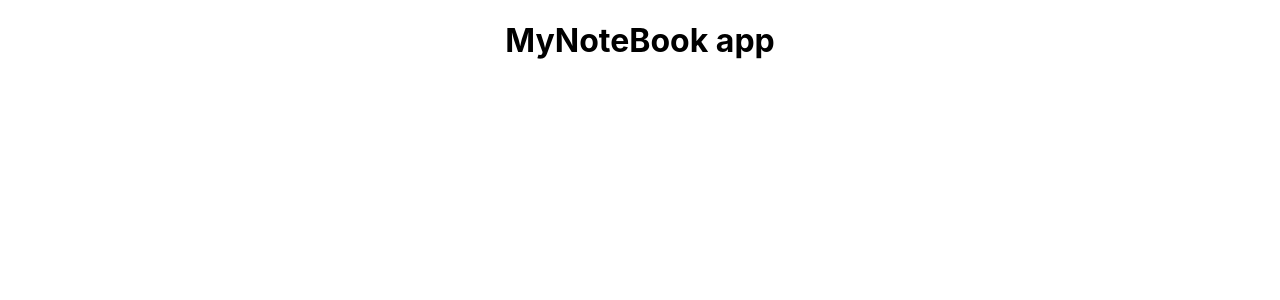
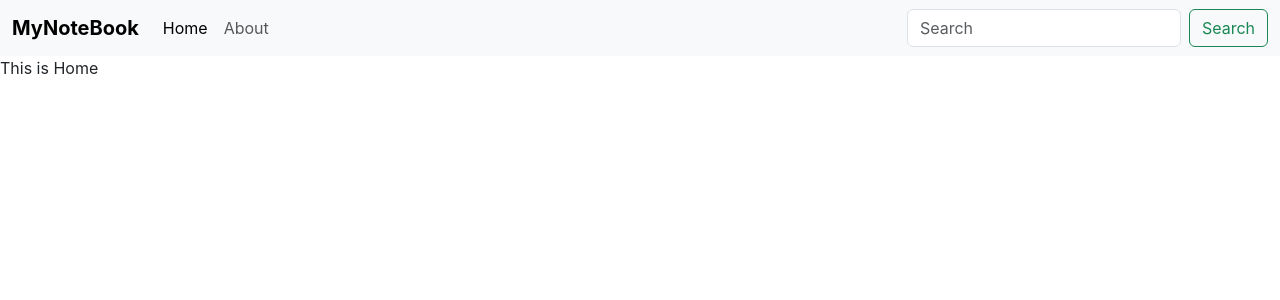
Before and after one commit to gauravssah/MyNoteBook, a React (Create React App) app: page / in a window 1280 px wide. Shown: the top 300 px of the page. Built offline with nearby package versions, Linux system fonts and the light colour scheme.

Commit message:
Note App components created, like - navbar, home, about. and react router inititated and working properly

```diff
--- a/public/index.html
+++ b/public/index.html
@@ -1,14 +1,12 @@
 <!DOCTYPE html>
 <html lang="en">
+
 <head>
   <meta charset="utf-8" />
   <link rel="icon" href="%PUBLIC_URL%/favicon.ico" />
   <meta name="viewport" content="width=device-width, initial-scale=1" />
   <meta name="theme-color" content="#000000" />
-    <meta
-      name="description"
-      content="Web site created using create-react-app"
-    />
+  <meta name="description" content="Web site created using create-react-app" />
   <link rel="apple-touch-icon" href="%PUBLIC_URL%/logo192.png" />
   <!--
       manifest.json provides metadata used when your web app is installed on a
@@ -24,8 +22,13 @@
       work correctly both with client-side routing and a non-root public URL.
       Learn how to configure a non-root public URL by running `npm run build`.
     -->
-    <title>React App</title>
+  <title>MyNoteBook - Your Digital Notebook</title>
+
+  <!-- BootStrap CSS -->
+  <link href="https://cdn.jsdelivr.net/npm/bootstrap@5.3.1/dist/css/bootstrap.min.css" rel="stylesheet"
+    integrity="sha384-4bw+/aepP/YC94hEpVNVgiZdgIC5+VKNBQNGCHeKRQN+PtmoHDEXuppvnDJzQIu9" crossorigin="anonymous">
 </head>
+
 <body>
   <noscript>You need to enable JavaScript to run this app.</noscript>
   <div id="root"></div>
@@ -39,5 +42,11 @@
       To begin the development, run `npm start` or `yarn start`.
       To create a production bundle, use `npm run build` or `yarn build`.
     -->
+
+  <!-- BootStrap JS -->
+  <script src="https://cdn.jsdelivr.net/npm/bootstrap@5.3.1/dist/js/bootstrap.bundle.min.js"
+    integrity="sha384-HwwvtgBNo3bZJJLYd8oVXjrBZt8cqVSpeBNS5n7C8IVInixGAoxmnlMuBnhbgrkm"
+    crossorigin="anonymous"></script>
 </body>
+
 </html>
--- a/src/App.js
+++ b/src/App.js
@@ -1,10 +1,31 @@
 import './App.css';
+import Navbar from './components/Navbar';
+import Home from './components/Home';
+import About from './components/About';
+import { BrowserRouter, Routes, Route } from "react-router-dom";
+
+
 
 function App() {
   return (
-    <div className="App">
-      <h1>MyNoteBook app</h1>
-    </div>
+    < >
+      <BrowserRouter>
+        <Navbar />
+
+        <Routes>
+          <Route exact path="/" element={<Home />} />
+          <Route exact path="/home" element={<Home />} />
+          <Route exact path="/about" element={<About />} />
+
+
+
+
+
+        </Routes>
+
+      </BrowserRouter>
+
+    </>
   );
 }
 
--- /dev/null
+++ b/src/components/About.js
@@ -0,0 +1,11 @@
+import React from 'react'
+
+const About = () => {
+    return (
+        <div>
+            This is About
+        </div>
+    )
+}
+
+export default About
--- /dev/null
+++ b/src/components/Home.js
@@ -0,0 +1,12 @@
+import React from 'react'
+
+const Home = () => {
+    return (
+        <div>
+            This is Home
+
+        </div>
+    )
+}
+
+export default Home
--- /dev/null
+++ b/src/components/Navbar.js
@@ -0,0 +1,45 @@
+import React from 'react';
+import { Link } from "react-router-dom";
+
+const Navbar = () => {
+    return (
+        <nav className="navbar navbar-expand-lg bg-body-tertiary">
+            <div className="container-fluid">
+                <Link className="navbar-brand" to="/"> <strong>MyNoteBook</strong></Link>
+                <button className="navbar-toggler" type="button" data-bs-toggle="collapse" data-bs-target="#navbarSupportedContent" aria-controls="navbarSupportedContent" aria-expanded="false" aria-label="Toggle navigation">
+                    <span className="navbar-toggler-icon"></span>
+                </button>
+                <div className="collapse navbar-collapse" id="navbarSupportedContent">
+                    <ul className="navbar-nav me-auto mb-2 mb-lg-0">
+                        <li className="nav-item">
+                            <Link className="nav-link active" aria-current="page" to="/home">Home</Link>
+                        </li>
+                        <li className="nav-item">
+
+
+                            <Link className="nav-link" to="/about">About</Link>
+                        </li>
+                        {/* <li className="nav-item dropdown">
+                            <Link className="nav-link dropdown-toggle" to="#" role="button" data-bs-toggle="dropdown" aria-expanded="false">
+                                Dropdown
+                            </Link>
+                            <ul className="dropdown-menu">
+                                <li><Link className="dropdown-item" to="#">Action</Link></li>
+                                <li><Link className="dropdown-item" to="#">Another action</Link></li>
+                                <li><hr className="dropdown-divider" /></li>
+                                <li><Link className="dropdown-item" to="#">Something else here</Link></li>
+                            </ul>
+                        </li> */}
+
+                    </ul>
+                    <form className="d-flex" role="search">
+                        <input className="form-control me-2" type="search" placeholder="Search" aria-label="Search" />
+                        <button className="btn btn-outline-success" type="submit">Search</button>
+                    </form>
+                </div>
+            </div>
+        </nav>
+    )
+}
+
+export default Navbar
```
Lines whose indentation alone changed are shown as unchanged.
